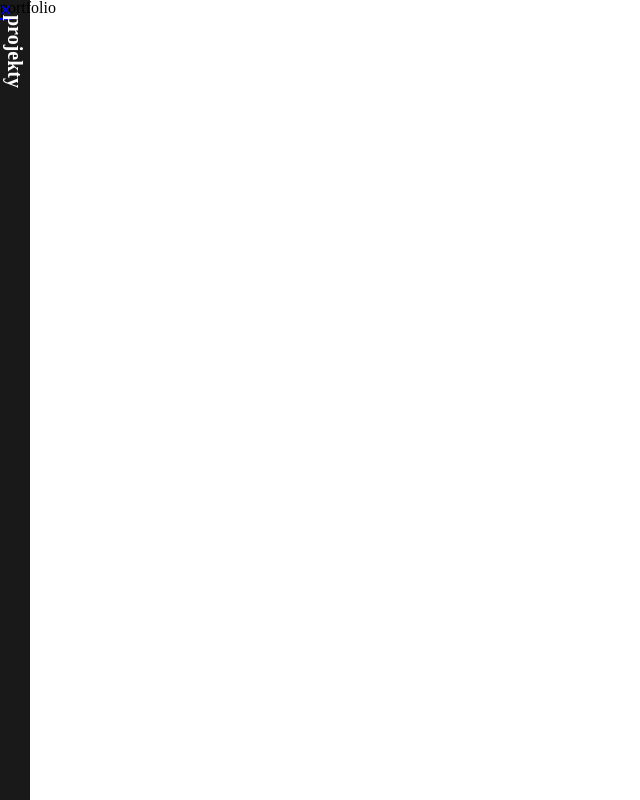
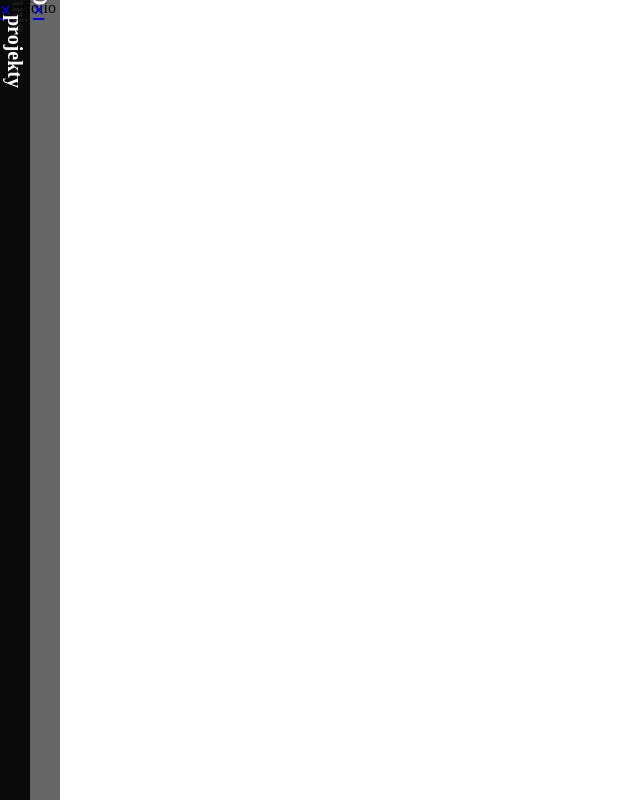
Before and after one commit to arturrymsza/portfolio, a website: page index.html in a window 1280 px wide. Shown: the whole page, without its empty margins (0-640 px from the left). Drawn offline with Linux system fonts and the light colour scheme.

Commit message:
add second nav card

```diff
--- a/index.html
+++ b/index.html
@@ -11,10 +11,16 @@
 		<main>
 			<h3>portfolio</h3>
 		</main>
-		<div id="menusidenav" class="sidenav_menu">
-			<a href="javascript:void(0)" class="closebtn" onclick="closeNav()">&times;</a>
+		<div id="projectssidenav" class="sidenav_projects">
+			<a href="javascript:void(0)" class="closebtn1" onclick="closeNav1()">&times;</a>
 			<div class="sidenav linesnav">
-				<h3 onclick="openNav()">projekty</h3>
+				<h3 onclick="openNav1()">projekty</h3>
+			</div>
+		</div>
+		<div id="aboutsidenav" class="sidenav_about">
+			<a href="javascript:void(0)" class="closebtn2" onclick="closeNav2()">&times;</a>
+			<div class="sidenav linesnav">
+				<h3 onclick="openNav2()">O mnie</h3>
 			</div>
 		</div>
 		<script type="text/javascript" src="js/main.js"></script>
--- a/js/main.js
+++ b/js/main.js
@@ -1,6 +1,15 @@
-function openNav() {
-    document.getElementById("menusidenav").style.width = "100%";
+var projectsnav = document.getElementById("projectssidenav");
+
+function openNav1() {
+    projectsnav.style.width = "100%";
 }
-function closeNav() {
-    document.getElementById("menusidenav").style.width = "30px";
+function closeNav1() {
+    document.getElementById("projectssidenav").style.width = "30px";
 }
+
+function openNav2() {
+    document.getElementById("aboutsidenav").style.width = "100%";
+}
+function closeNav2() {
+    document.getElementById("aboutsidenav").style.width = "60px";
+}
--- a/sass/style.scss
+++ b/sass/style.scss
@@ -1,8 +1,8 @@
-.sidenav_menu {
+.sidenav_projects {
 	height: 100%;
 	width: 30px;
 	position: fixed;
-	z-index: 1;
+	z-index: 2;
 	top: 0;
 	left: 0;
 	background-color: rgba(0,0,0,0.9);
@@ -16,3 +16,27 @@
 		transform: rotate(90deg);
 	}
 }
+
+.sidenav_about {
+	height: 100%;
+	width: 60px;
+	position: fixed;
+	z-index: 1;
+	top: 0;
+	left: 0;
+	background-color: rgba(0,0,0,0.6);
+	overflow-x: hidden;
+	transition: 0.5s;
+	font-weight: 700;
+	font-size: 20px;
+	color: #fff;
+
+	h3 {
+		transform: rotate(90deg);
+	}
+
+	.closebtn2 {
+		position: fixed;
+		left: 33px;
+	}
+}
```
Also changed, not shown: css/style.css.
